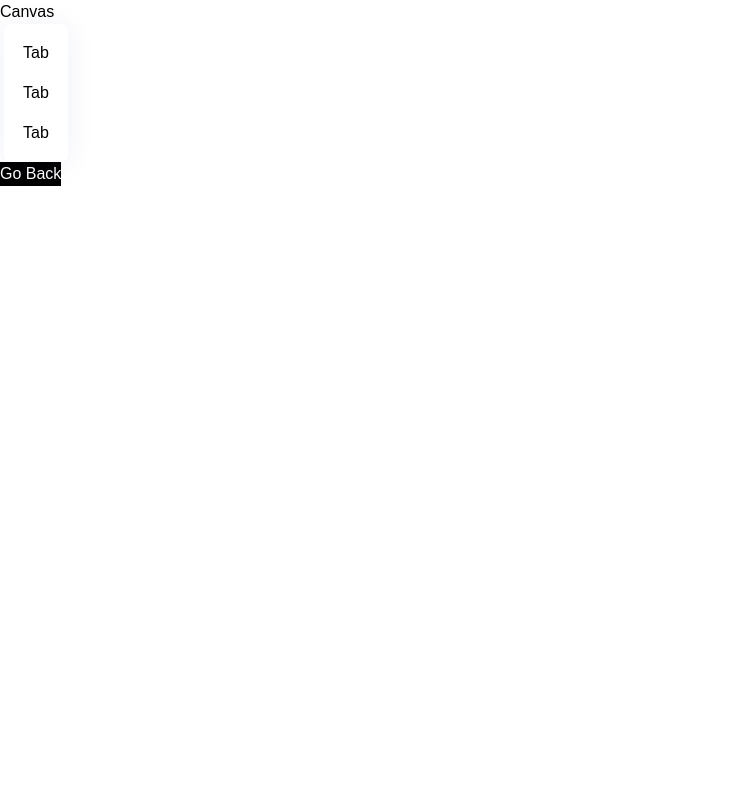
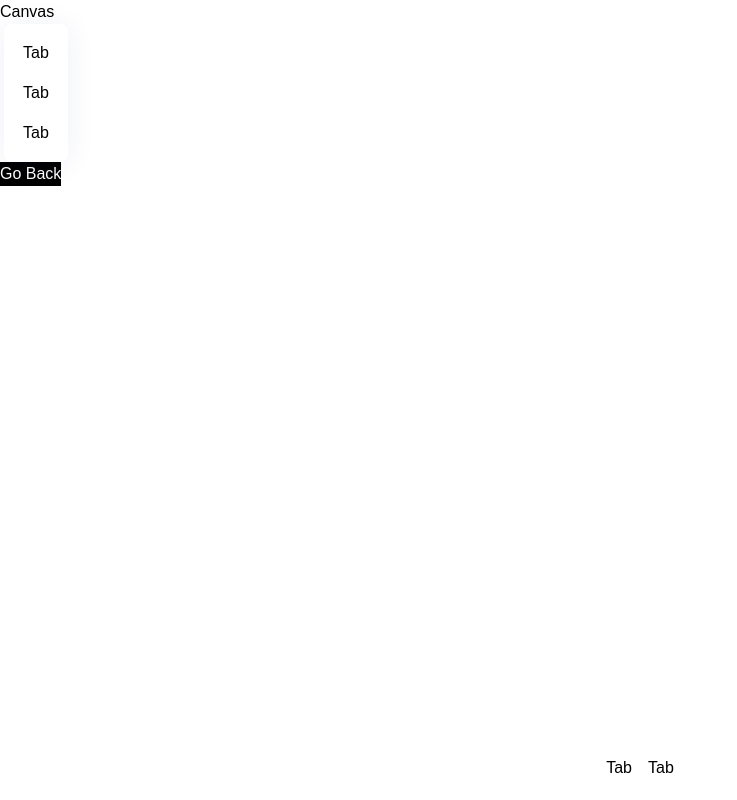
Before and after one commit to maciekpastuszak/threejs, a React (Vite) app: page / in a window 1280 px wide. Both pictures are taken after a click on the button "Customize It". Shown: the whole page, without its empty margins (0-737 px from the left). Built offline with nearby package versions, Linux system fonts and the light colour scheme; a web font is replaced by a local one.

Commit message:
add filter tabs to customizer

```diff
--- a/src/pages/Customizer.jsx
+++ b/src/pages/Customizer.jsx
@@ -45,6 +45,21 @@
               customStyles="w-fit px-4 py-2.5 font-bold text-sm"
             />
           </motion.div>
+
+          <motion.div
+            className='filtertabs-container'
+            {...slideAnimation('up')}
+          >
+            {FilterTabs.map((tab) => (
+              <Tab
+                key={tab.name}
+                tab={tab}
+                isFilterTab
+                isAactiveTab=""
+                handleClick={() => {}}
+              />
+            ))}
+          </motion.div>
         </>
       )}
     </AnimatePresence>
```
